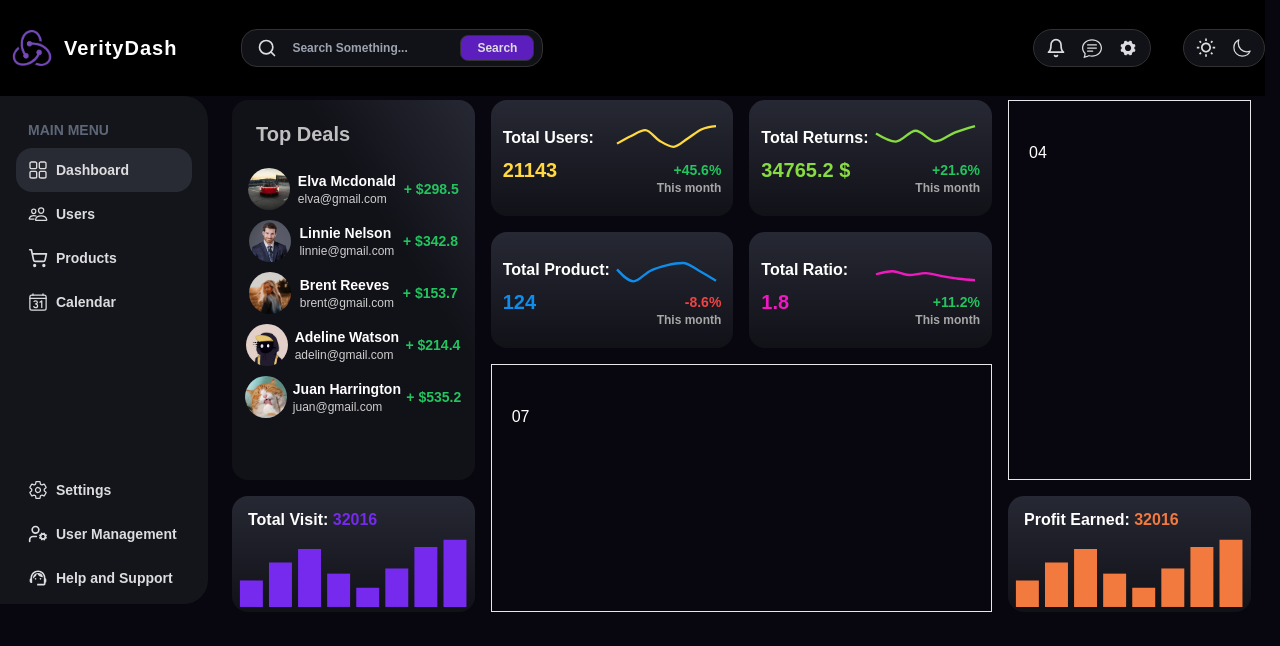
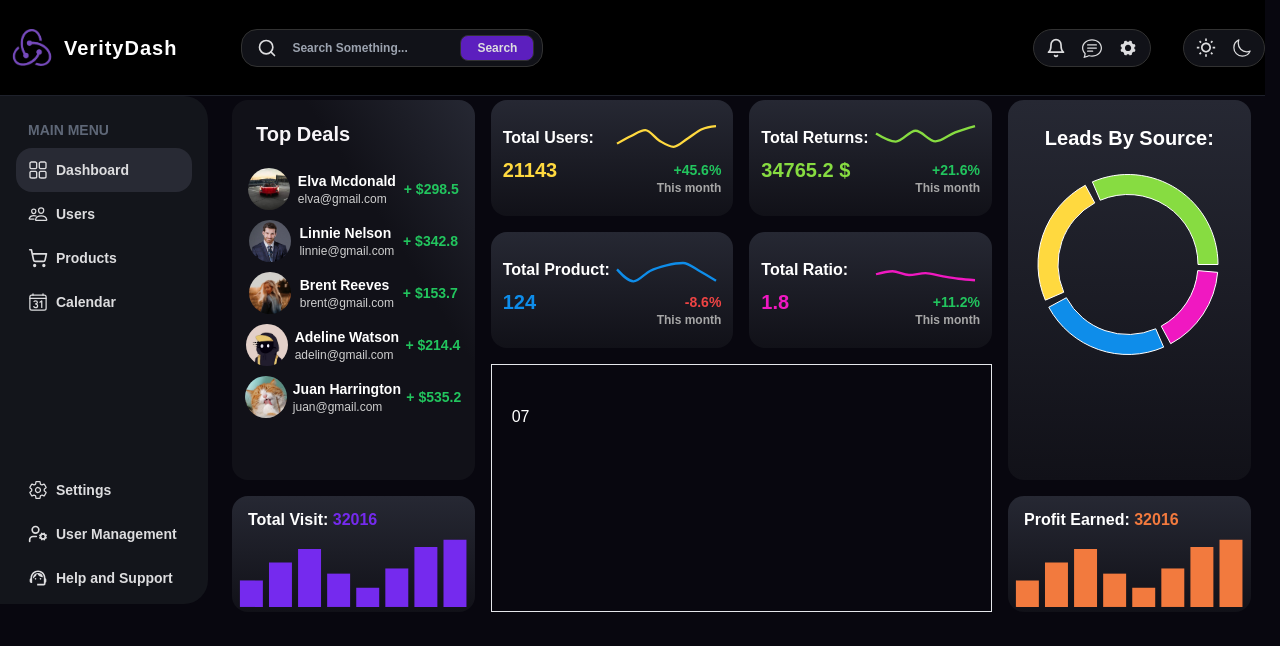
Before and after one commit to SabarishSriram/VerityDash, a React (Vite) app: page / in a window 1280 px wide. Shown: the top 646 px of the page. Built offline with nearby package versions, Linux system fonts and the light colour scheme; a web font is replaced by a local one.

Commit message:
Piechartbox

```diff
--- a/src/components/Menu.jsx
+++ b/src/components/Menu.jsx
@@ -8,7 +8,7 @@ import { IoSettingsOutline } from "react-icons/io5";
 import { LuUserCog } from "react-icons/lu";
 import { MdOutlineSupportAgent } from "react-icons/md";
 import { data } from 'autoprefixer';
-import { Navigate } from 'react-router-dom';
+import { Navigate, useNavigate } from 'react-router-dom';
 
 
 function Menu() {
@@ -26,15 +26,24 @@ function Menu() {
     {name:"Help and Support", icon:MdOutlineSupportAgent, number:7}
   ]
   const [bg, setbg] = useState(1)
+  const navigate=useNavigate()
   const handleclick=(buttonnumber)=>{
     setbg(buttonnumber)
+    if (buttonnumber===1) {
+      navigate("/")
+    }else if (buttonnumber===2) {
+      navigate("/Users")
+    } else if(buttonnumber===3){
+      navigate("/Products")
+    }else if (buttonnumber===4){
+      navigate("/Calendar")
+    }
   }
 
 
   const mylist=data1.map((item)=>(
     <div
-      onClick={()=>
-        handleclick(item.number)
+      onClick={()=>handleclick(item.number)
 
     }
     className={bg===item.number?'flex items-center px-3 py-3 text-sm cursor-pointer rounded-2xl bg-[#282a34]':'flex items-center px-3 py-3 text-sm cursor-pointer rounded-2xl hover:bg-[#282a34]'}>
@@ -44,7 +53,8 @@ function Menu() {
   ))
 
   const mylist2=data2.map((item)=>(
-    <div onClick={()=>handleclick(item.number)} className={bg===item.number?'flex items-center px-3 py-3 text-sm cursor-pointer rounded-2xl bg-[#282a34]':'flex items-center px-3 py-3 text-sm cursor-pointer rounded-2xl hover:bg-[#282a34]'}>
+    <div onClick={()=>handleclick(item.number)}
+      className={bg===item.number?'flex items-center px-3 py-3 text-sm cursor-pointer rounded-2xl bg-[#282a34]':'flex items-center px-3 py-3 text-sm cursor-pointer rounded-2xl hover:bg-[#282a34]'}>
       <item.icon className='mr-2' size={20}/>
       {item.name}
     </div>
--- a/src/components/Navbar.jsx
+++ b/src/components/Navbar.jsx
@@ -11,7 +11,7 @@ import Logo from '../assets/logo.png'
 function Navbar() {
   return (
     <div>
-      <div className='flex h-24 items-center'>
+      <div className='flex h-24 items-center border-b border-[#1e212b]'>
         <div className='flex items-center'>
           <img src={Logo} className='w-16' alt="" />
           <p className='text-white tracking-wider font-semibold text-xl text-left '>VerityDash</p>
--- /dev/null
+++ b/src/components/Piechartbox.jsx
@@ -0,0 +1,35 @@
+import React from 'react'
+import { Cell, Pie, PieChart, Tooltip } from 'recharts'
+
+function Piechartbox() {
+    const data = [
+        { name: 'Group A', value: 400, color:"#87DC41" },
+        { name: 'Group B', value: 300, color:"#FFD93F" },
+        { name: 'Group C', value: 300 , color:"#0E8DEA" },
+        { name: 'Group D', value: 200, color:"#f018c1" },
+      ];
+    const datacolor=data.color;
+
+  return (
+    <div className='w-full h-full justify-center items-center'>
+        <h1 className='font-extrabold text-xl text-center mt-6 hover:underline'>Leads By Source:</h1>
+        <PieChart width={240} height={225}>
+          <Tooltip contentStyle={{borderRadius:"10px", background:"white", border:"none"}}/>
+        <Pie
+          data={data}
+          innerRadius={70}
+          outerRadius={90}
+          fill="#000000"
+          paddingAngle={5}
+          dataKey="value"
+        >
+          {data.map((item) => (
+            <Cell key={item.name} fill={item.color} />
+          ))}
+        </Pie>
+      </PieChart>
+    </div>
+  )
+}
+
+export default Piechartbox
--- a/src/components/Topleft.jsx
+++ b/src/components/Topleft.jsx
@@ -34,7 +34,7 @@ function Topleft() {
 
   return (
     <div className=''>
-        <p className='font-extrabold text-[#c0c0c0] text-xl mx-6 my-5'>Top Deals</p>
+        <p className='font-extrabold text-[#F8F5F8] text-xl mx-6 my-5'>Top Deals</p>
         <div>
             {list}
         </div>
--- /dev/null
+++ b/src/pages/calendar/Calendar.jsx
@@ -0,0 +1,9 @@
+import React from 'react'
+
+function Calendar() {
+  return (
+    <div>Calendar</div>
+  )
+}
+
+export default Calendar
--- a/src/pages/home/Home.jsx
+++ b/src/pages/home/Home.jsx
@@ -4,6 +4,7 @@ import Topleft from '../../components/Topleft'
 import Chartbox from '../../components/Chartbox'
 import Barchart from '../../components/Barchart'
 import Barchart2 from '../../components/Barchart2'
+import Piechartbox from '../../components/Piechartbox'
 
 function Home() {
   const users = [
@@ -75,7 +76,9 @@ const ratio = [
           datakey="Returns"/>
 
       </div>
-      <div className='border row-span-3 px-5 py-10'>04</div>
+      <div className=' row-span-3 bg-gradient-to-t from-[#111118] rounded-2xl to-[#262833] '>
+        <Piechartbox/>
+      </div>
       <div className='bg-gradient-to-t from-[#111118] rounded-2xl to-[#262833]'>
         <Chartbox
           name="Total Product:"
```
Also changed, not shown: src/App.jsx (+6 -1 lines).
